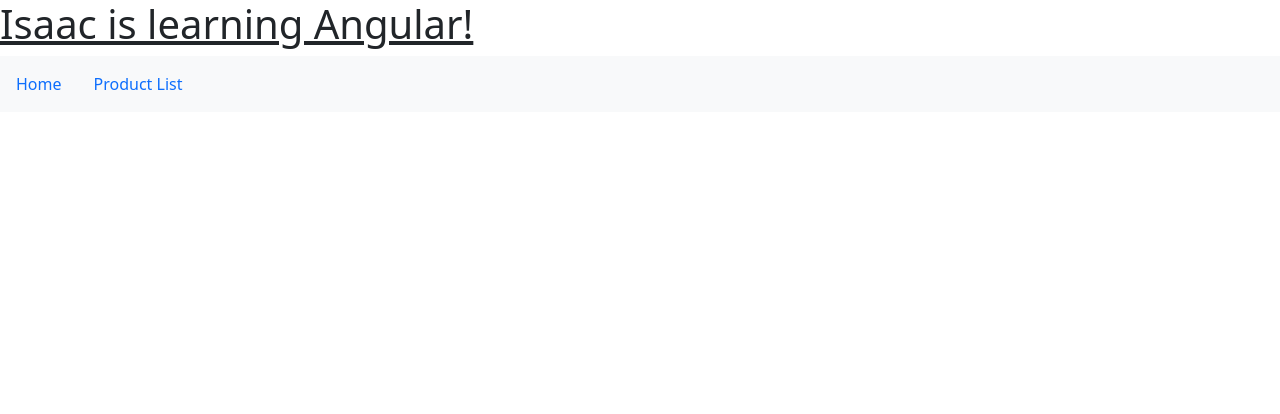
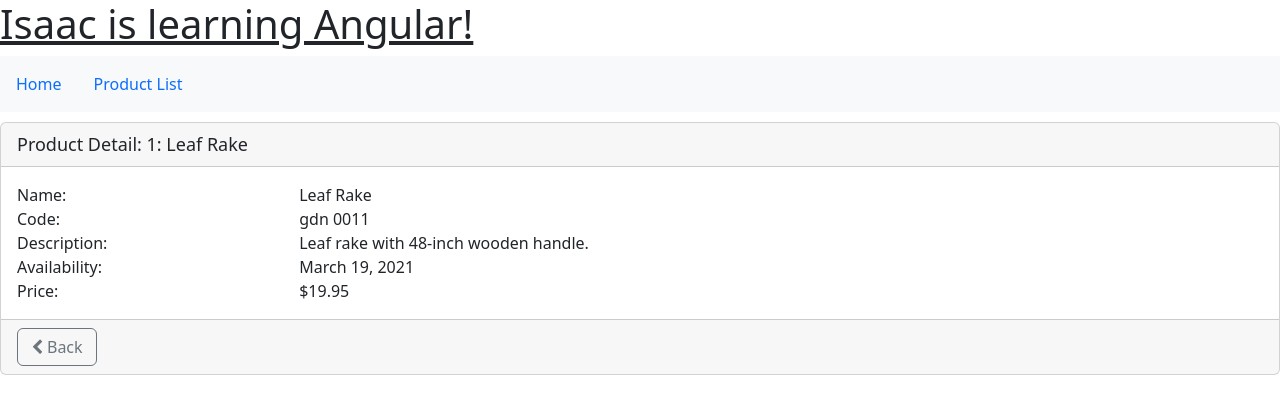
Before and after one commit to amisaacs/Angular-GettingStarted, an Angular app in the folder APM/: page /products/1 in a window 1280 px wide. Before the commit this address led to /. Shown: the top 414 px of the page. Built offline with nearby package versions, Linux system fonts and the light colour scheme.

Commit message:
Debug Guard

```diff
--- a/APM/src/app/app.module.ts
+++ b/APM/src/app/app.module.ts
@@ -28,6 +28,7 @@
     RouterModule.forRoot([
       {path: 'products', component: ProductListComponent},
       {path: 'products/:id',
+
               canActivate: [ProductDetailGuard],
               component: ProductDetailComponent},
       {path: 'welcome', component: WelcomeComponent},
--- a/APM/src/app/products/product-detail.component.html
+++ b/APM/src/app/products/product-detail.component.html
@@ -5,14 +5,44 @@
          <!-- {{pageTitle + ':' + product.productName}} -->
          <!-- Solution: add ?(safe navigation operator) so that if the
             value is null or undefined it doesn't try to read it. -->
-        {{pageTitle + ':' + product?.productName}}
+        {{pageTitle + ': ' + product?.productName}}
         <!-- could also use *ngIf='product' in the card-header div,
         but then the header wouldn't show up -->
     </div>
+    <div class="card-body" *ngIf="product">
+    <!-- <div class="card-body"> -->
+        <div class="row">
+            <div class="col-md-8">
+                <div class="row">
+                    <div class="col-md-4">Name:</div>
+                    <!-- this line doesn't compile because 'property may be undefined'
+                    putting the *ngif in the div with class "card-body" corrects this. -->
+                    <div class="col-md-8">{{product.productName}}</div>
+                </div>
+                <div class="row">
+                    <div class="col-md-4">Code:</div>
+                    <div class="col-md-8">{{product.productCode|lowercase|convertToSpaces: '-'}}</div>
+                </div>
+                <div class="row">
+                    <div class="col-md-4">Description:</div>
+                    <div class="col-md-8">{{product.description}}</div>
+                </div>
+                <div class="row">
+                    <div class="col-md-4">Availability:</div>
+                    <div class="col-md-8">{{product.releaseDate}}</div>
+                </div>
+                <div class="row">
+                    <div class="col-md-4">Price:</div>
+                    <div class="col-md-8">{{product.price|currency:'USD':'symbol': '1.2-2'}}</div>
+                </div>
+            </div>
+        </div>
+    </div>
+
     <div class="card-footer">
         <button class="btn btn-outline-secondary"
                 style="width:80px"
-                click="onBack()">
+                (click)="onBack()">
             <i class="fa fa-chevron-left"></i> Back
         </button>
     </div>
--- a/APM/src/app/products/product-detail.component.ts
+++ b/APM/src/app/products/product-detail.component.ts
@@ -15,7 +15,8 @@
   //two solutions:
   //product!:IProduct; //tells compiler will be defined later.
   product: IProduct | undefined; //is defined as undefined until defined as IProduct
-  constructor(private route: ActivatedRoute, private router: Router) { }
+  constructor(private route: ActivatedRoute,
+              private router: Router) { }
 
   ngOnInit(): void {
     const id = Number(this.route.snapshot.paramMap.get('id'));
--- a/APM/src/app/products/product-detail.guard.ts
+++ b/APM/src/app/products/product-detail.guard.ts
@@ -13,12 +13,14 @@
     route: ActivatedRouteSnapshot,
     state: RouterStateSnapshot): Observable<boolean | UrlTree> | Promise<boolean | UrlTree> | boolean | UrlTree {
       const id = Number(route.paramMap.get('id'));
-      if(isNaN(id) || id< 1){
+      if( isNaN(id) || id < 1){
         alert('Invalid product id');
         this.router.navigate(['/products']);
         return false;
+
+
       }
-    return false;
+    return true;
   }
 
 }
```
